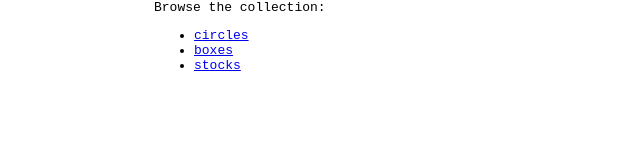
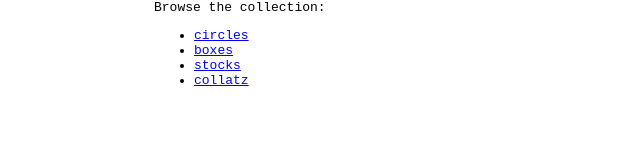
Before and after one commit to jdan/hashart, a Next.js app: page / in a window 1280 px wide. Shown: the part 143-300 px from the top of the page, without its empty margins (156-796 px from the left). Built offline with nearby package versions, Linux system fonts and the light colour scheme.

Commit message:
add collatz piece

```diff
--- a/art.js
+++ b/art.js
@@ -373,8 +373,116 @@ class Stocks extends Art {
   }
 }
 
+class Collatz extends Art {
+  constructor() {
+    super({
+      input: 8,
+    });
+  }
+
+  static BIT_SIZE = 8;
+
+  bufferToBitString(buff) {
+    let arr = [];
+    for (let i = 0; i < buff.byteLength; i++) {
+      arr = arr.concat(
+        buff[i]
+          .toString(2)
+          .padStart(8, "0")
+          .split("")
+          .map((s) => parseInt(s))
+      );
+    }
+    return arr;
+  }
+
+  halfBitString(bitString) {
+    return bitString.slice(1);
+  }
+
+  addBitString(a, b) {
+    const result = [];
+    const maxLength = Math.max(a.length, b.length);
+    let carry = 0;
+    for (let i = 0; i < maxLength; i++) {
+      const a_ = a[i] || 0;
+      const b_ = b[i] || 0;
+      const sum = a_ + b_ + carry;
+      result.push(sum % 2);
+      carry = sum > 1 ? 1 : 0;
+    }
+    if (carry) {
+      result.push(carry);
+    }
+    return result;
+  }
+
+  triplePlusOneBitString(bitString) {
+    const doubleBitString = [0].concat(bitString);
+    return this.addBitString(
+      // 3n
+      this.addBitString(bitString, doubleBitString),
+      // +1
+      [1]
+    );
+  }
+
+  drawBitString(ctx, x, y, bitString) {
+    for (let i = 0; i < bitString.length; i++) {
+      if (bitString[i]) {
+        ctx.beginPath();
+        ctx.rect(
+          x + i * Collatz.BIT_SIZE,
+          y,
+          Collatz.BIT_SIZE,
+          Collatz.BIT_SIZE
+        );
+        ctx.fill();
+      }
+    }
+  }
+
+  draw(ctx, { inputBuffer }) {
+    let x = 0;
+    let y = 0;
+    let current = this.bufferToBitString(inputBuffer);
+
+    let maxWidthOfColumn = 0;
+
+    ctx.fillStyle = "rgb(0, 0, 0)";
+
+    while (current.length > 0) {
+      maxWidthOfColumn = Math.max(maxWidthOfColumn, current.length);
+      this.drawBitString(
+        ctx,
+        x * Collatz.BIT_SIZE,
+        y * Collatz.BIT_SIZE,
+        current
+      );
+
+      // Make sure we draw the `1` bit :)
+      if (current.length == 1) {
+        break;
+      }
+
+      current = current[0]
+        ? this.triplePlusOneBitString(current)
+        : this.halfBitString(current);
+      y++;
+
+      const GAP = 2;
+      if (y * Collatz.BIT_SIZE >= ctx.canvas.height) {
+        y = 0;
+        x += maxWidthOfColumn + GAP;
+        maxWidthOfColumn = 0;
+      }
+    }
+  }
+}
+
 module.exports = {
   circles: Circle,
   boxes: Boxes,
   stocks: Stocks,
+  collatz: Collatz,
 };
```
